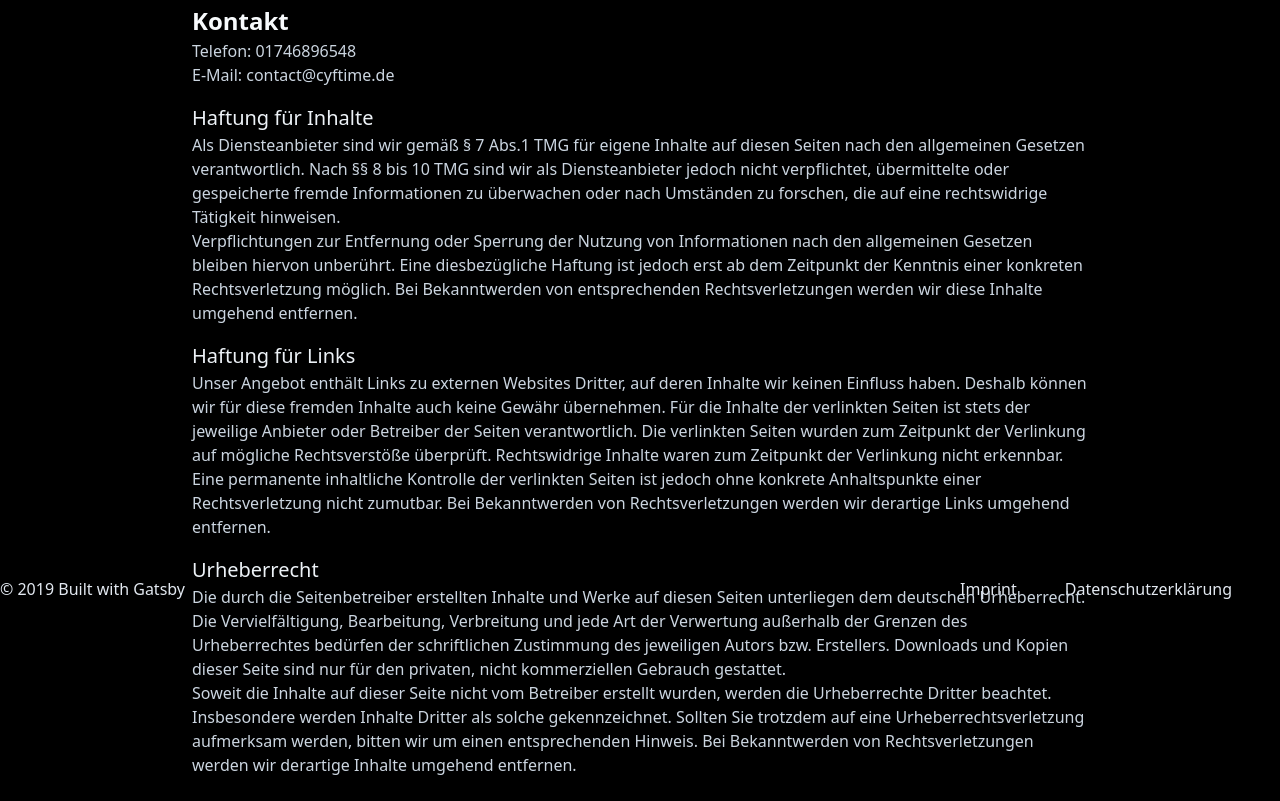
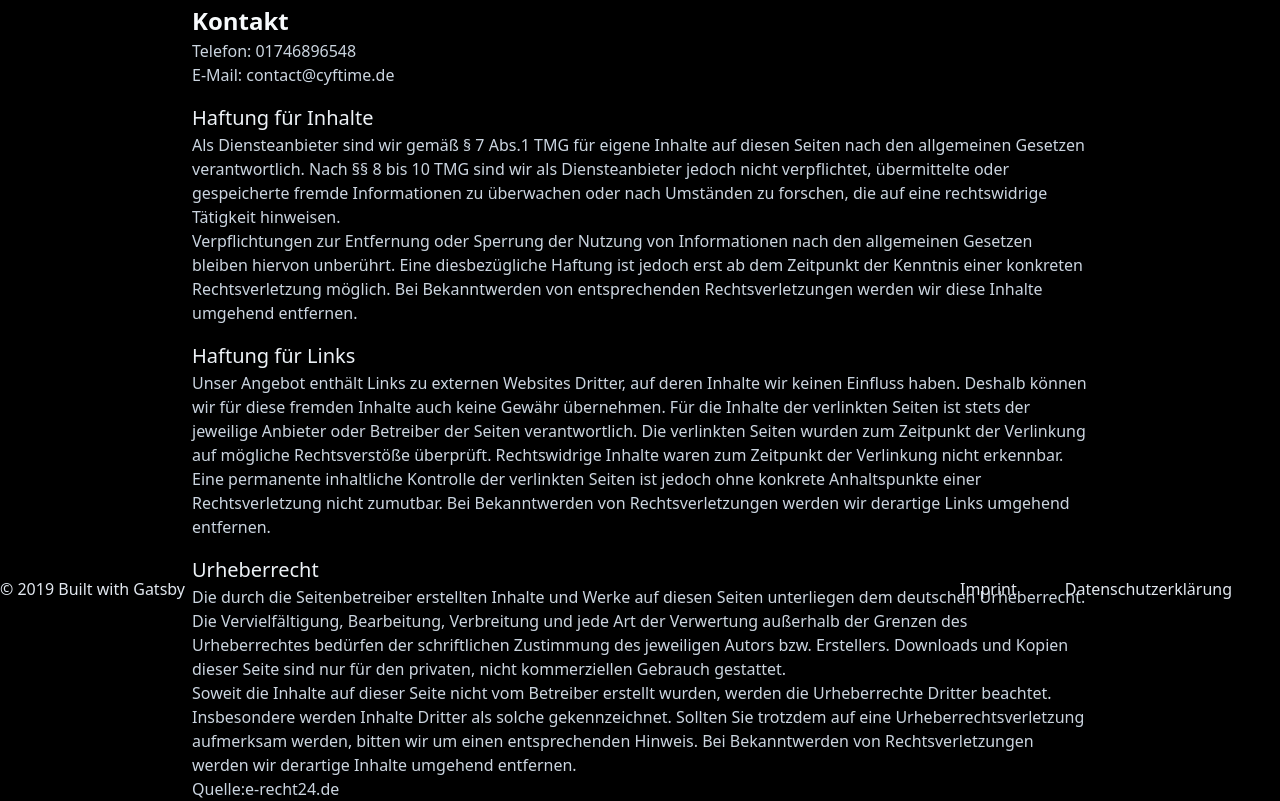
Before and after one commit to phartenfeller/cyftime.de, a Gatsby site: page /imprint in a window 1280 px wide. Shown: the part 355-1156 px from the top of the page. Before the commit the page ends 1132 px from the top, so only its background shows below. Built offline with nearby package versions, Linux system fonts and the light colour scheme; Gatsby itself is replaced by a stand-in of ours.

Commit message:
source for imprint

```diff
--- a/src/pages/imprint.jsx
+++ b/src/pages/imprint.jsx
@@ -78,6 +78,10 @@ const Imprint = () => (
           entsprechenden Hinweis. Bei Bekanntwerden von Rechtsverletzungen
           werden wir derartige Inhalte umgehend entfernen.
         </p>
+        <p>
+          Quelle:
+          <a href="https://www.e-recht24.de">e-recht24.de</a>
+        </p>
       </div>
     </div>
   </Layout>
```
